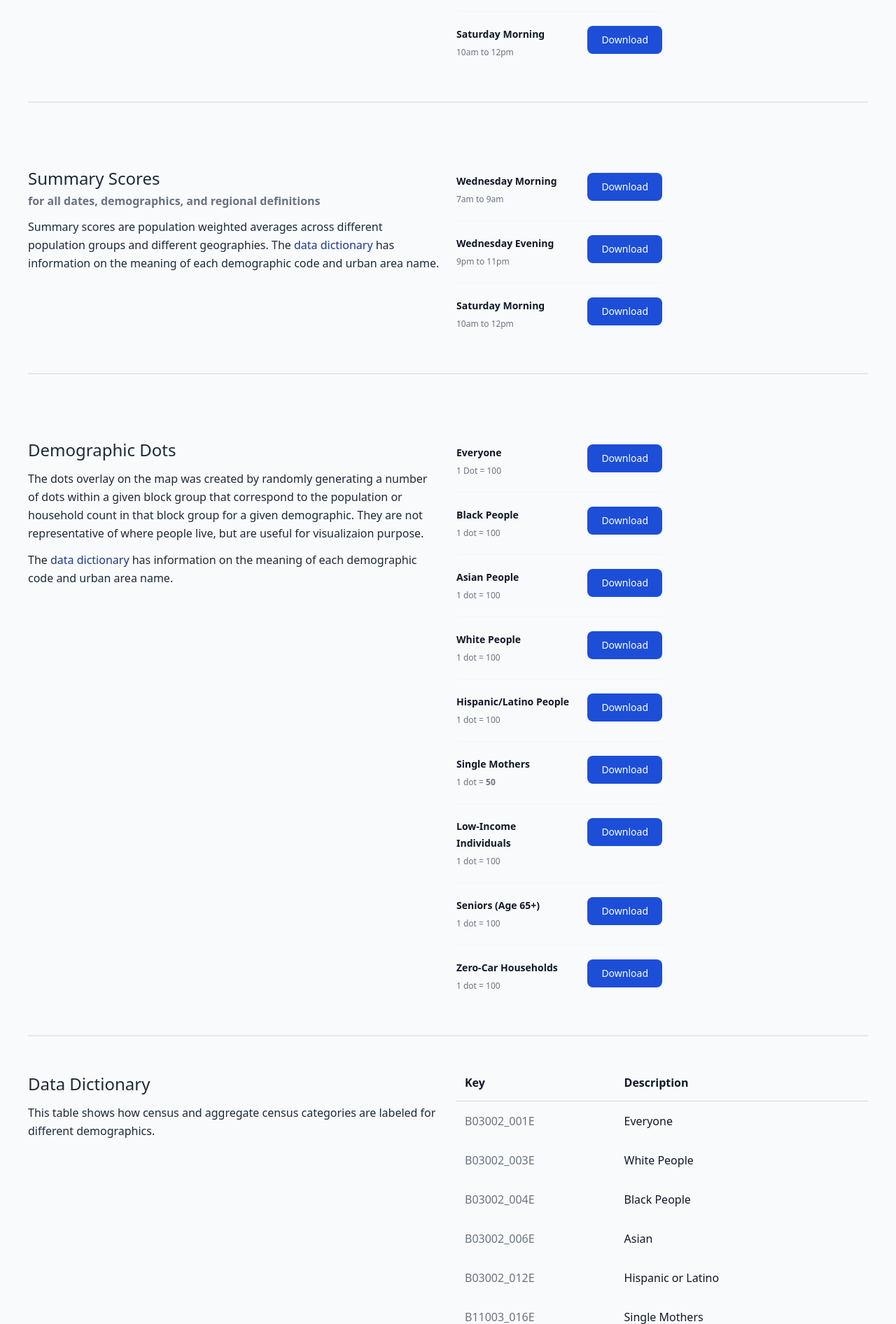
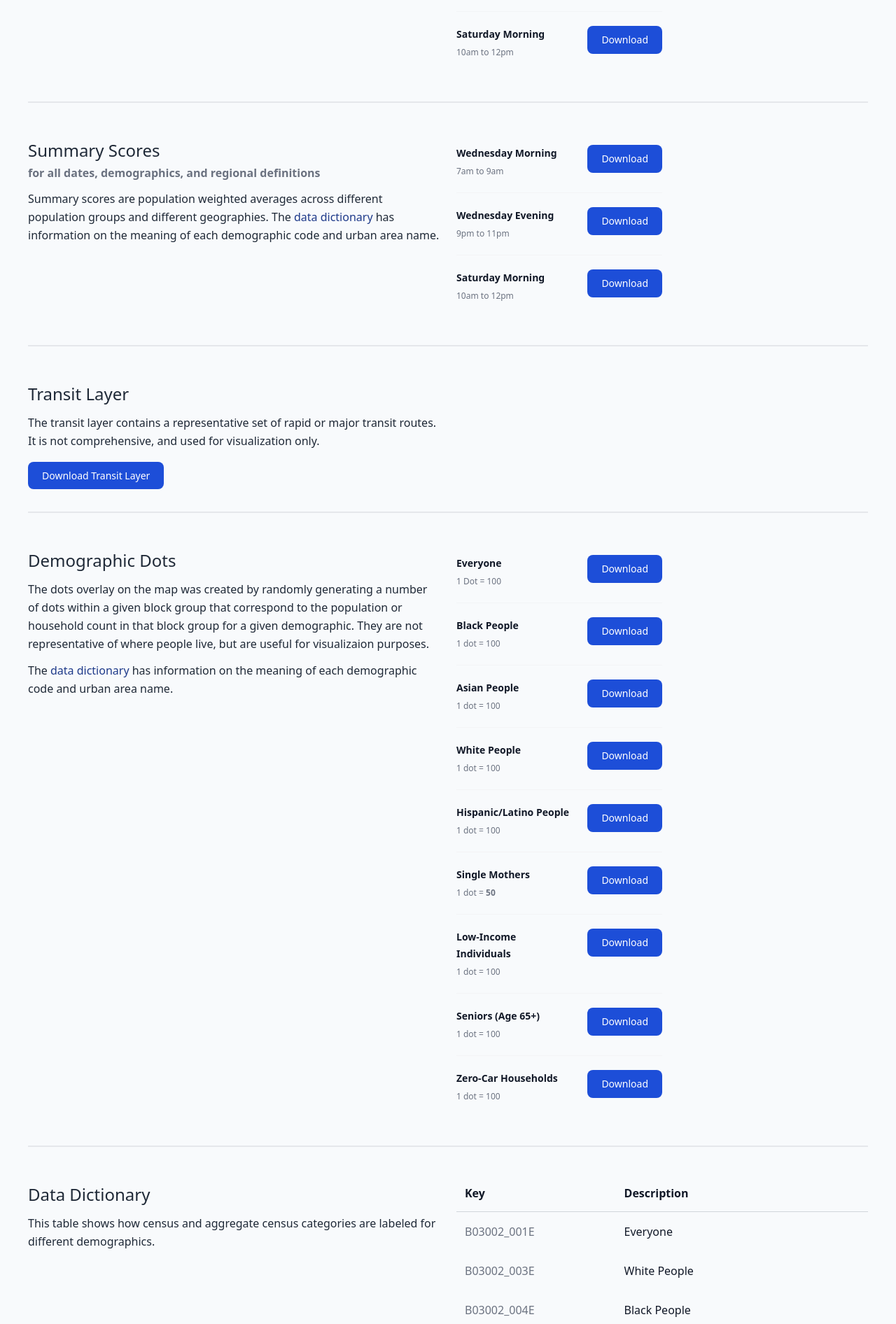
Before and after one commit to transitcenter/ted-dashboard, a Django app: page /data in a window 1280 px wide. Shown: the part 841-2733 px from the top of the page at 70% size. Run offline with Django 4.2, Linux system fonts and the light colour scheme; style sheets or scripts are compiled from the project's sources; some libraries are stand-ins or nearby versions.

Commit message:
Added transit layer download

```diff
--- a/dash/map/static/map/js/data.js
+++ b/dash/map/static/map/js/data.js
@@ -35,6 +35,8 @@ function regionChanged(regionSelect) {
     document.getElementById("summaryLinkWEDPM").href = WEDPM_summary;
     document.getElementById("summaryLinkSATAM").href = SATAM_summary;
 
+    document.getElementById("transitLink").href = "/static/map/data/transit/" + region + "_transit.geojson";
+
     updateScoreLinks(region, date)
     updateDotsLinks(region)
 }
--- a/dash/map/templates/map/data.html
+++ b/dash/map/templates/map/data.html
@@ -117,7 +117,7 @@
                     </ul>
                 </div>
             </div>
-            <div class="w-full grid grid-cols-2 gap-x-6 pb-10 mt-20 border-b-2 border-gray-200">
+            <div class="w-full grid grid-cols-2 gap-x-6 pb-10 mt-10 border-b-2 border-gray-200">
                 <div class="pt-3 md:border-b-0 border-b border-gray-200">
                     <h3 id="scoresTitle" class="text-xl font-medium title-font">Summary Scores</h3>
                     <p id="weekLabel" class="font-bold mt-1 text-gray-500">for all dates, demographics, and regional
@@ -171,7 +171,20 @@
                     </ul>
                 </div>
             </div>
-            <div class="w-full grid grid-cols-2 gap-x-6 pb-10 mt-20 border-b-2 border-gray-200">
+            <div class="w-full grid grid-cols-2 gap-x-6 pb-10 mt-10 border-b-2 border-gray-200">
+                <div class="pt-3 md:border-b-0 border-b border-gray-200">
+                    <h3 id="scoresTitle" class="text-xl font-medium title-font">Transit Layer</h3>
+                    <p class="leading-relaxed mt-3">The transit layer contains a representative set of rapid or major
+                        transit routes. It is not comprehensive, and used for visualization only.</p>
+                    <div class="mt-6">
+                        <a id="transitLink" href="#"
+                            class="text-white bg-blue-700 hover:bg-blue-800 focus:ring-4 focus:ring-blue-300 font-medium rounded-lg text-sm px-5 py-2.5 dark:bg-blue-600 dark:hover:bg-blue-700 focus:outline-none dark:focus:ring-blue-800"
+                            download>Download Transit Layer</a>
+                    </div>
+
+                </div>
+            </div>
+            <div class="w-full grid grid-cols-2 gap-x-6 pb-10 mt-10 border-b-2 border-gray-200">
                 <div class="pt-3 md:border-b-0 border-b border-gray-200">
                     <h3 id="scoresTitle" class="text-xl font-medium title-font">Demographic Dots</h3>
                     <!-- <p id="dotsLabel" class="font-bold mt-1 text-gray-500">for all demographics
@@ -179,7 +192,7 @@
                     <p class="leading-relaxed mt-3">The dots overlay on the map was created by randomly generating a
                         number of dots within a given block group that correspond to the population or household count
                         in that block group for a given demographic. They are not representative of where people live,
-                        but are useful for visualizaion purpose.</p>
+                        but are useful for visualizaion purposes.</p>
 
                     <p class="leading-relaxed mt-3">The <a href="#dataDictionary">data dictionary</a> has information on
                         the meaning of each demographic code and urban area name.</p>
```
